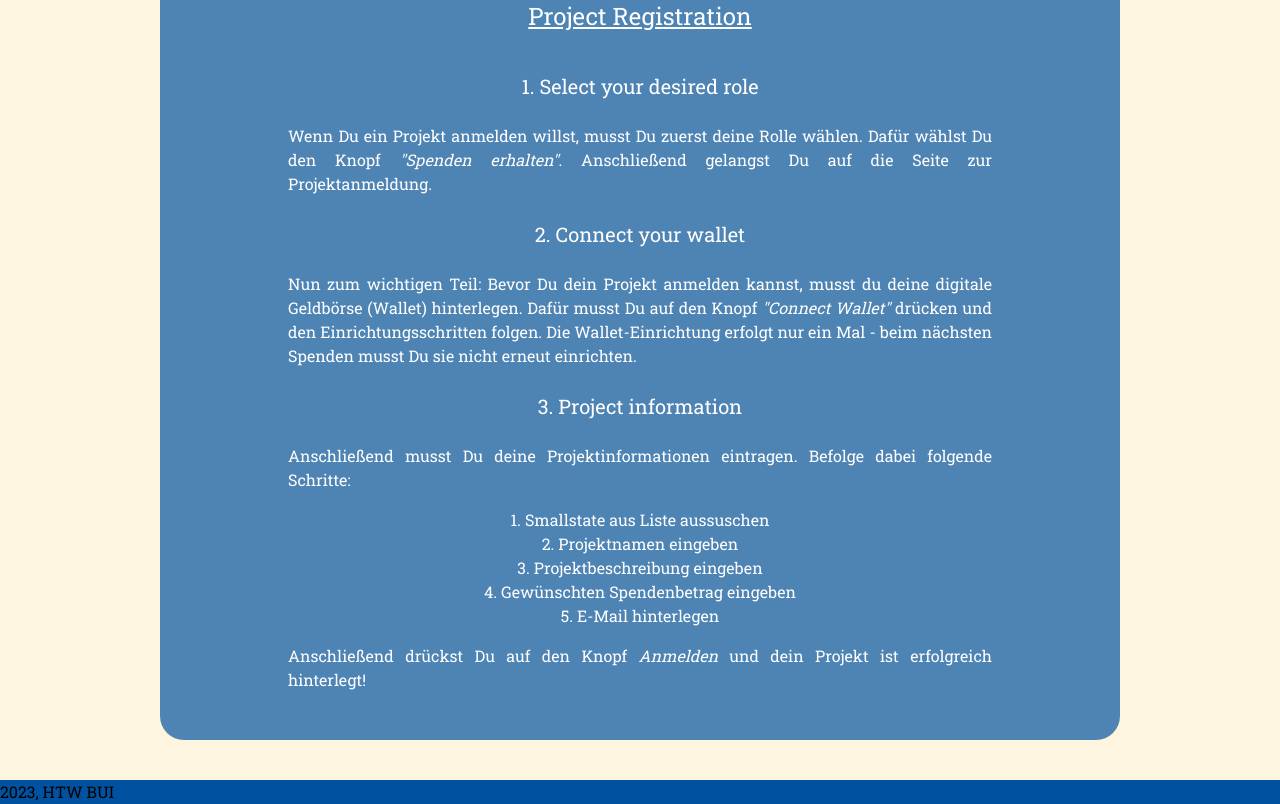
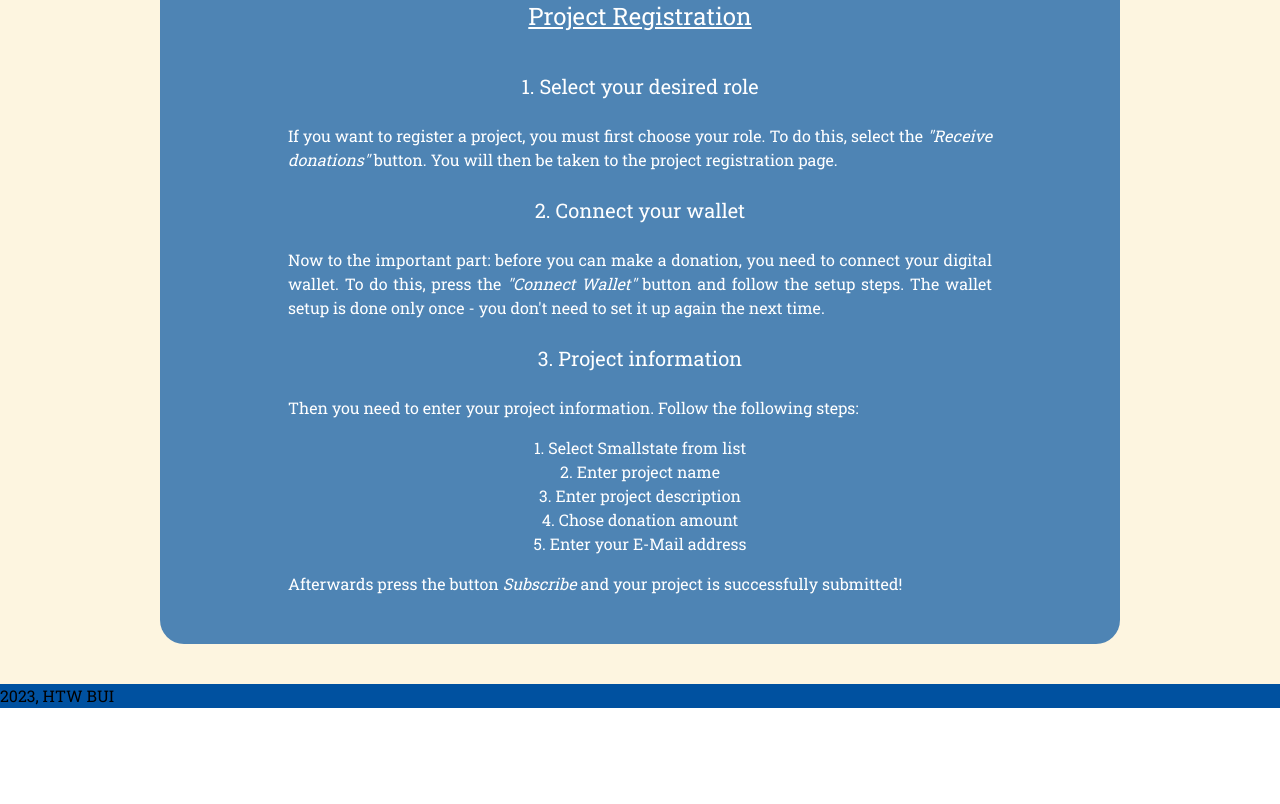
Before and after one commit to Sealevelraise/SLR, a Nuxt app in the folder nuxt/: page /spendenprozess in a window 1280 px wide. Shown: the part 920-1724 px from the top of the page. After the commit the page ends 1628 px from the top, so only its background shows below. Built offline with nearby package versions, Linux system fonts and the light colour scheme.

Commit message:
minor changes (ger to eng on page spendenprozess)

```diff
--- a/nuxt/pages/spendenprozess.vue
+++ b/nuxt/pages/spendenprozess.vue
@@ -41,35 +41,32 @@
       </h2>
       <h3 class="text-center p-6">1. Select your desired role</h3>
       <p class="text-justify">
-        Wenn Du ein Projekt anmelden willst, musst Du zuerst deine Rolle wählen.
-        Dafür wählst Du den Knopf <em>"Spenden erhalten"</em>. Anschließend
-        gelangst Du auf die Seite zur Projektanmeldung.
+        If you want to register a project, you must first choose your role.
+        To do this, select the <em>"Receive donations"</em> button.
+        You will then be taken to the project registration page.
       </p>
       <h3 class="text-center p-6">2. Connect your wallet</h3>
       <p class="text-justify">
-        Nun zum wichtigen Teil: Bevor Du dein Projekt anmelden kannst, musst du
-        deine digitale Geldbörse (Wallet) hinterlegen. Dafür musst Du auf den
-        Knopf <em>"Connect Wallet"</em> drücken und den Einrichtungsschritten
-        folgen. Die Wallet-Einrichtung erfolgt nur ein Mal - beim nächsten
-        Spenden musst Du sie nicht erneut einrichten.
-      </p>
+        Now to the important part: before you can make a donation, you need to connect
+          your digital wallet. To do this, press the <em>"Connect Wallet"</em> button and follow the setup steps.
+          The wallet setup is done only once - you don't need to set it up again the next time.
       <h3 class="text-center p-6">3. Project information</h3>
       <p class="text-justify">
-        Anschließend musst Du deine Projektinformationen eintragen. Befolge
-        dabei folgende Schritte:
+        Then you need to enter your project information.
+        Follow the following steps:
       </p>
       <div class="text-center p-4">
         <p>
-          1. Smallstate aus Liste aussuschen<br />
-          2. Projektnamen eingeben<br />
-          3. Projektbeschreibung eingeben<br />
-          4. Gewünschten Spendenbetrag eingeben<br />
-          5. E-Mail hinterlegen<br />
+          1. Select Smallstate from list<br />
+          2. Enter project name<br />
+          3. Enter project description<br />
+          4. Chose donation amount<br />
+          5. Enter your E-Mail address<br />
         </p>
       </div>
       <p class="text-justify">
-        Anschließend drückst Du auf den Knopf <em>Anmelden</em> und dein Projekt
-        ist erfolgreich hinterlegt!
+        Afterwards press the button <em>Subscribe</em> and your project
+        is successfully submitted!
       </p>
     </div>
   </div>
```
